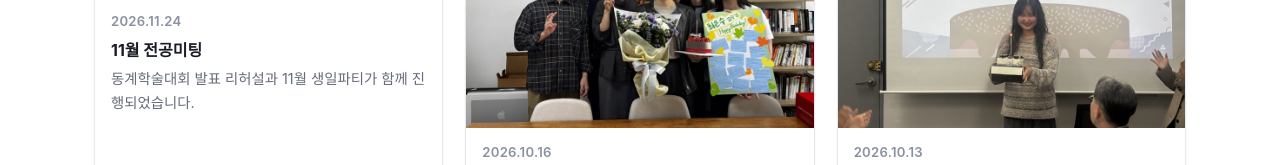
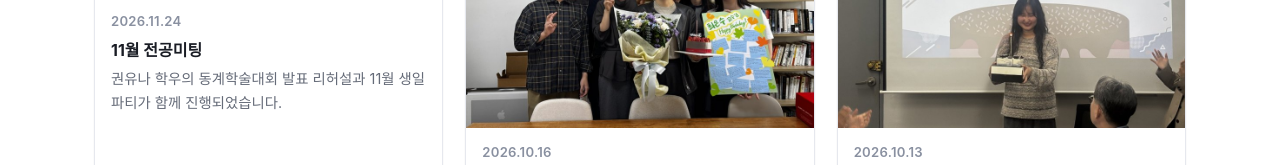
Before and after one commit to kucsp/csp.website, a plain HTML site: page news.html in a window 1280 px wide. Shown: the part 436-601 px from the top of the page. Drawn offline with Linux system fonts and the light colour scheme.

Commit message:
소식: 11월 전공미팅 설명 수정
Co-Authored-By: Claude Opus 5.5 <noreply@anthropic.com>
Claude-Session: https://claude.ai/code/session_01B3v1GzRqxEMa8S9oZSDTnF

```diff
--- a/news.html
+++ b/news.html
@@ -28,7 +28,7 @@
             <div class="news-card-body">
               <div class="news-date">2026.11.24</div>
               <h3>11월 전공미팅</h3>
-              <p>동계학술대회 발표 리허설과 11월 생일파티가 함께 진행되었습니다.</p>
+              <p>권유나 학우의 동계학술대회 발표 리허설과 11월 생일파티가 함께 진행되었습니다.</p>
             </div>
           </div>
           <div class="news-card">
```
